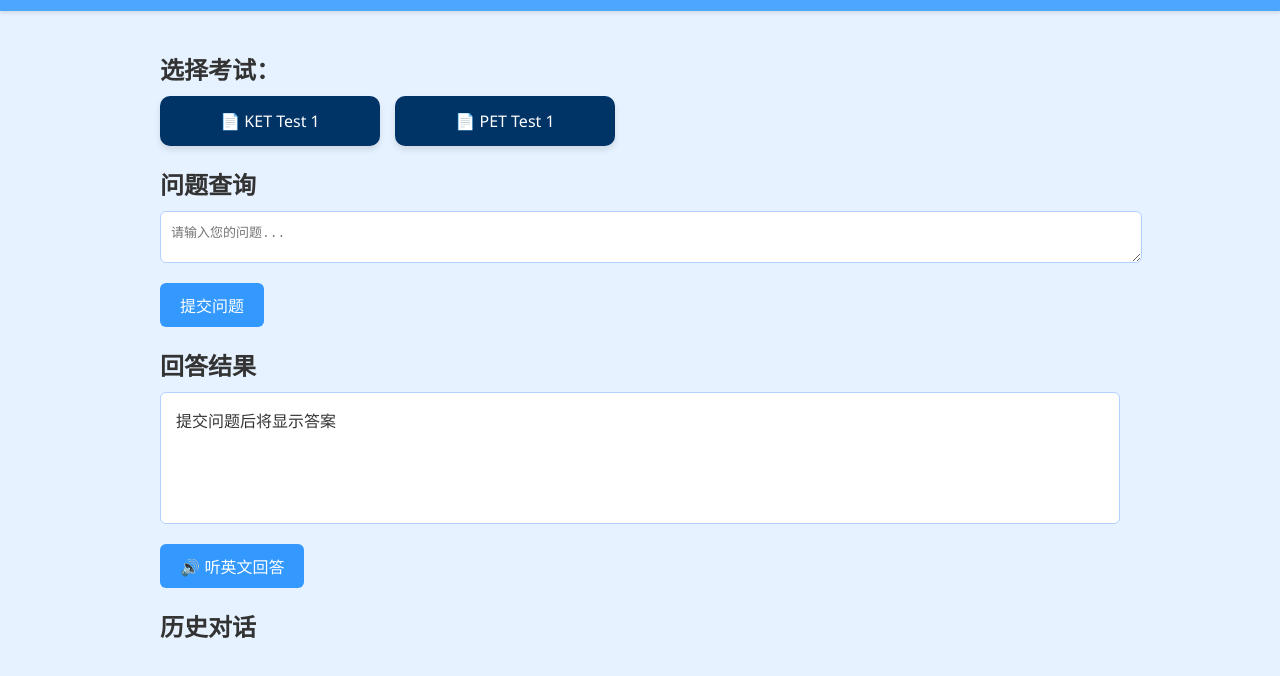
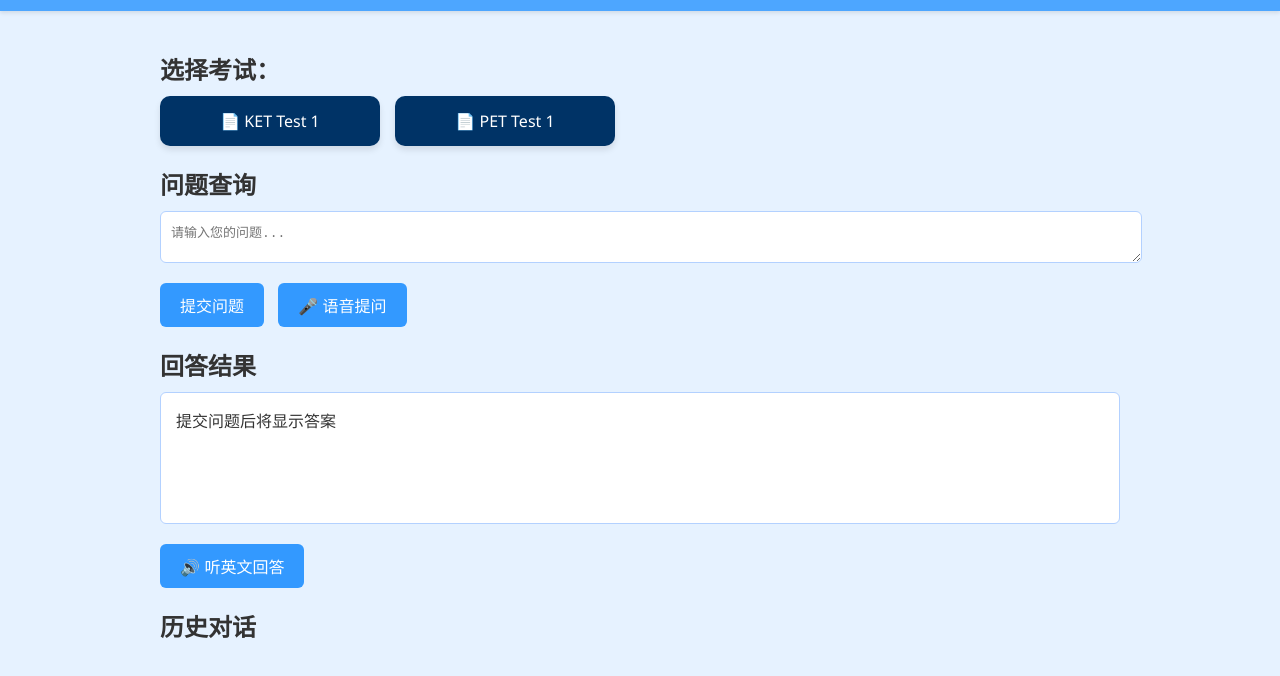
Before and after one commit to TommyTam2012/ket-pet-ai-app, a website: page public/index.html in a window 1280 px wide. Shown: the part 106-782 px from the top of the page. Drawn offline with Linux system fonts and the light colour scheme.

Commit message:
Update index.html

```diff
--- a/public/index.html
+++ b/public/index.html
@@ -59,7 +59,10 @@
     <section class="question">
       <h2>问题查询</h2>
       <textarea id="questionInput" placeholder="请输入您的问题..."></textarea>
-      <button onclick="submitQuestion()">提交问题</button>
+      <div>
+        <button onclick="submitQuestion()">提交问题</button>
+        <button id="micBtn" style="margin-left: 10px;">🎤 语音提问</button>
+      </div>
     </section>
 
     <section class="response">
```
